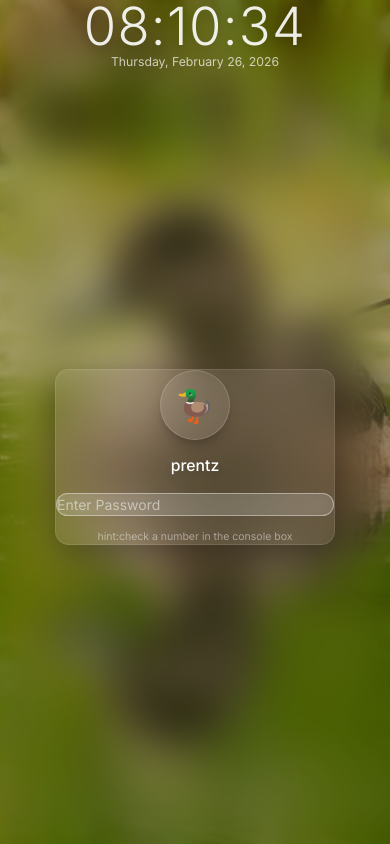
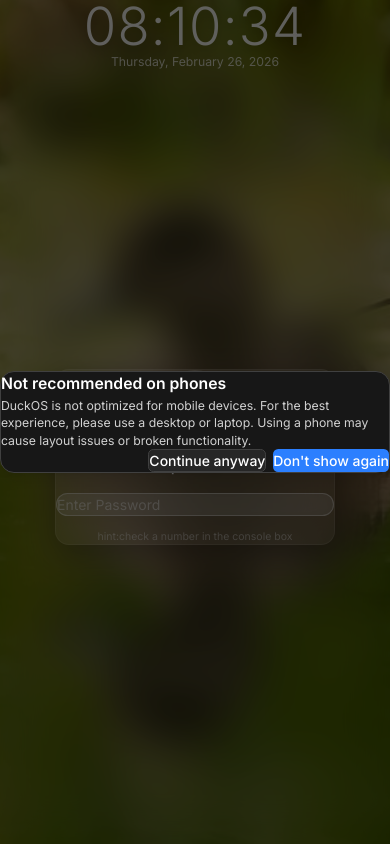
Before and after one commit to praneet1503/DuckOS, a Next.js app: page / in a window 390 px wide. Built offline with nearby package versions, Linux system fonts and the light colour scheme.

Commit message:
addition of mobile warning system

```diff
--- a/app/layout.tsx
+++ b/app/layout.tsx
@@ -1,6 +1,7 @@
 import type { Metadata } from "next";
 import { Analytics } from "@vercel/analytics/next";
 import "./globals.css";
+import MobileWarning from "@/components/MobileWarning";
 
 export const metadata: Metadata = {
   title: "Duck OS",
@@ -32,6 +33,7 @@
         />
       </head>
       <body className="font-sans antialiased text-white">
+        <MobileWarning />
         {children}
         <Analytics />
       </body>
--- /dev/null
+++ b/components/MobileWarning.tsx
@@ -0,0 +1,48 @@
+"use client";
+import { useEffect, useState } from "react";
+
+export default function MobileWarning() {
+  const [visible, setVisible] = useState(false);
+
+  useEffect(() => {
+    if (typeof window === "undefined") return;
+    const dismissed = localStorage.getItem("duckos_mobile_warning_dismissed");
+    if (dismissed) return;
+    const isMobile = /Mobi|Android|iPhone|iPad|iPod/.test(navigator.userAgent) || window.innerWidth < 640;
+    if (isMobile) setVisible(true);
+  }, []);
+
+  if (!visible) return null;
+
+  const close = (persist = false) => {
+    if (persist) localStorage.setItem("duckos_mobile_warning_dismissed", "1");
+    setVisible(false);
+  };
+
+  return (
+    <div className="fixed inset-0 z-[9999] flex items-center justify-center bg-black/60 p-4">
+      <div className="max-w-md w-full bg-neutral-900 border border-neutral-700 rounded-2xl p-5 text-white shadow-lg">
+        <h3 className="text-lg font-semibold mb-2">Not recommended on phones</h3>
+        <p className="text-sm text-white/80 mb-4">
+          DuckOS is not optimized for mobile devices. For the best experience,
+          please use a desktop or laptop. Using a phone may cause layout issues
+          or broken functionality.
+        </p>
+        <div className="flex gap-2 justify-end">
+          <button
+            onClick={() => close()}
+            className="px-3 py-2 rounded-md bg-neutral-800 border border-neutral-700 text-sm"
+          >
+            Continue anyway
+          </button>
+          <button
+            onClick={() => close(true)}
+            className="px-3 py-2 rounded-md bg-blue-500 text-white text-sm font-medium"
+          >
+            Don't show again
+          </button>
+        </div>
+      </div>
+    </div>
+  );
+}
```
